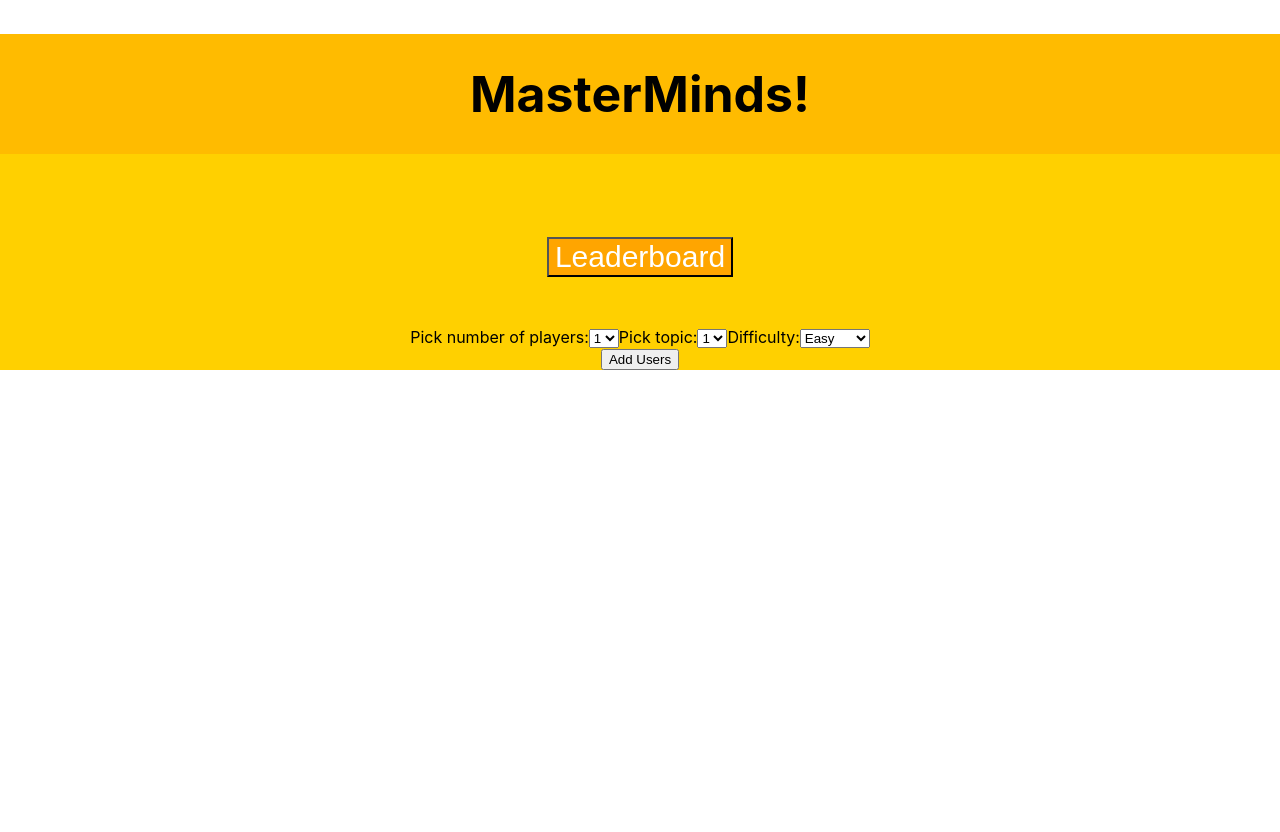
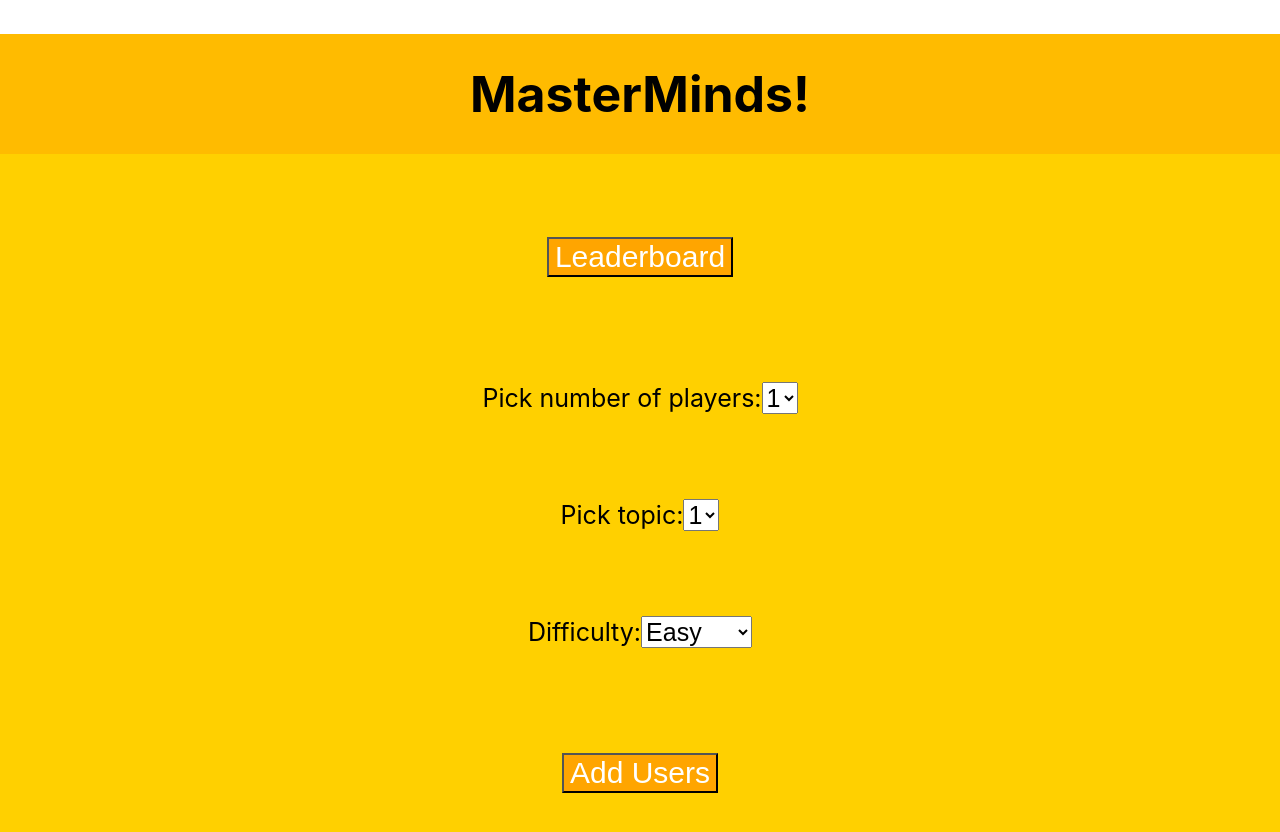
Before and after one commit to rubhan24/megaminds, a React (Create React App) app in the folder client/: page / in a window 1280 px wide. Shown: the top 832 px of the page. Before the commit the page ends 800 px from the top, so only its background shows below. Built offline with nearby package versions, Linux system fonts and the light colour scheme.

Commit message:
designed homescreen

```diff
--- a/client/src/App.css
+++ b/client/src/App.css
@@ -1,6 +1,8 @@
 .App {
   text-align: center;
   background-color: rgb(255, 208, 0);
+  width: 100%;
+  height: auto;
 }
 
 
--- /dev/null
+++ b/client/src/components/addUsers/addUsers.css
@@ -0,0 +1,9 @@
+.addUser{
+    padding: 50px;
+ }
+
+ .adduserButton{
+     font-size: 30px;
+     color: white;
+     background-color: orange;
+ }
--- a/client/src/components/addUsers/addUsers.js
+++ b/client/src/components/addUsers/addUsers.js
@@ -1,9 +1,10 @@
 import React from 'react'
+import './addUsers.css'
 
 function addUsers() {
   return (
-    <div>
-        <button>Add Users</button>
+    <div className="addUser">
+        <button className="adduserButton">Add Users</button>
     </div>
   )
 }
--- a/client/src/components/form/form.css
+++ b/client/src/components/form/form.css
@@ -0,0 +1,29 @@
+.players{
+    text-align: center;
+    padding: 30px;
+    font-size: 25px;
+}
+
+.playersOption{
+    font-size: 25px;
+}
+
+.topics{
+    text-align: center;
+    padding: 30px;
+    font-size: 25px;
+}
+
+.topicOption{
+    font-size: 25px;
+}
+
+.difficulty{
+    text-align: center;
+    padding: 30px;
+    font-size: 25px;
+}
+
+.difficultyOption{
+    font-size: 25px;
+}
--- a/client/src/components/form/form.js
+++ b/client/src/components/form/form.js
@@ -1,35 +1,36 @@
 import React from 'react'
+import './form.css'
 
 function form() {
   return (
     <div className='form'>
       <form>
-        <label className="players">
+        <ul className="players">
           Pick number of players:
-          <select value="Choose number of players">
+          <select className="playersOption" >
             <option value="onePlayer">1</option>
             <option value="twoPlayers">2</option>
             <option value="threePlayers">3</option>
             <option value="fourPlayers">4</option>
           </select>
-        </label>
-        <label className="topics">
+        </ul>
+        <ul className="topics">
           Pick topic:
-          <select value="Choose topic">
+          <select className="topicOption">
             <option value="topicOne">1</option>
             <option value="topicTwo">2</option>
             <option value="topicThree">3</option>
             <option value="topicFour">4</option>
           </select>
-        </label>
-        <label>
+        </ul>
+        <ul className="difficulty">
             Difficulty:
-          <select value="Choose difficulty">
+          <select className="difficultyOption">
             <option value="easy">Easy</option>
             <option value="medium">Medium</option>
             <option value="hard">Hard</option>
           </select>
-        </label>
+        </ul>
 
 
       </form>
```
